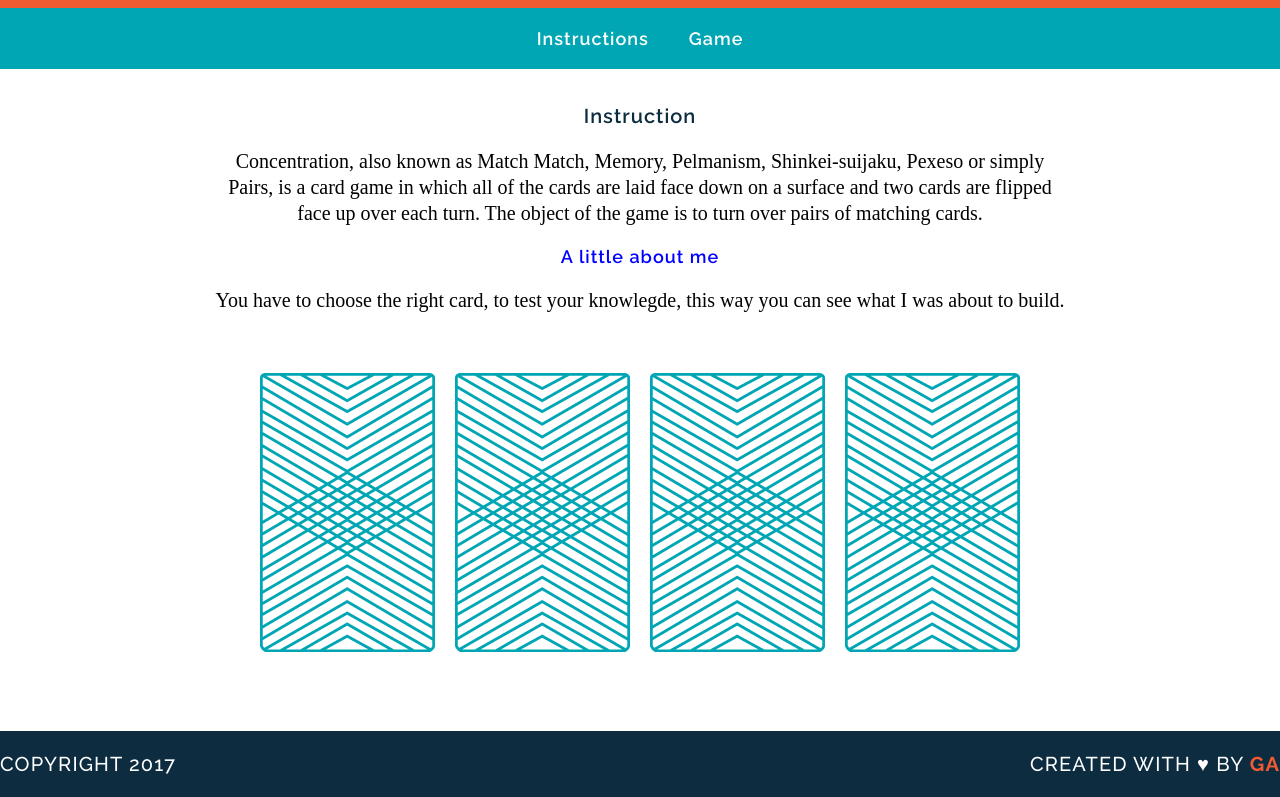
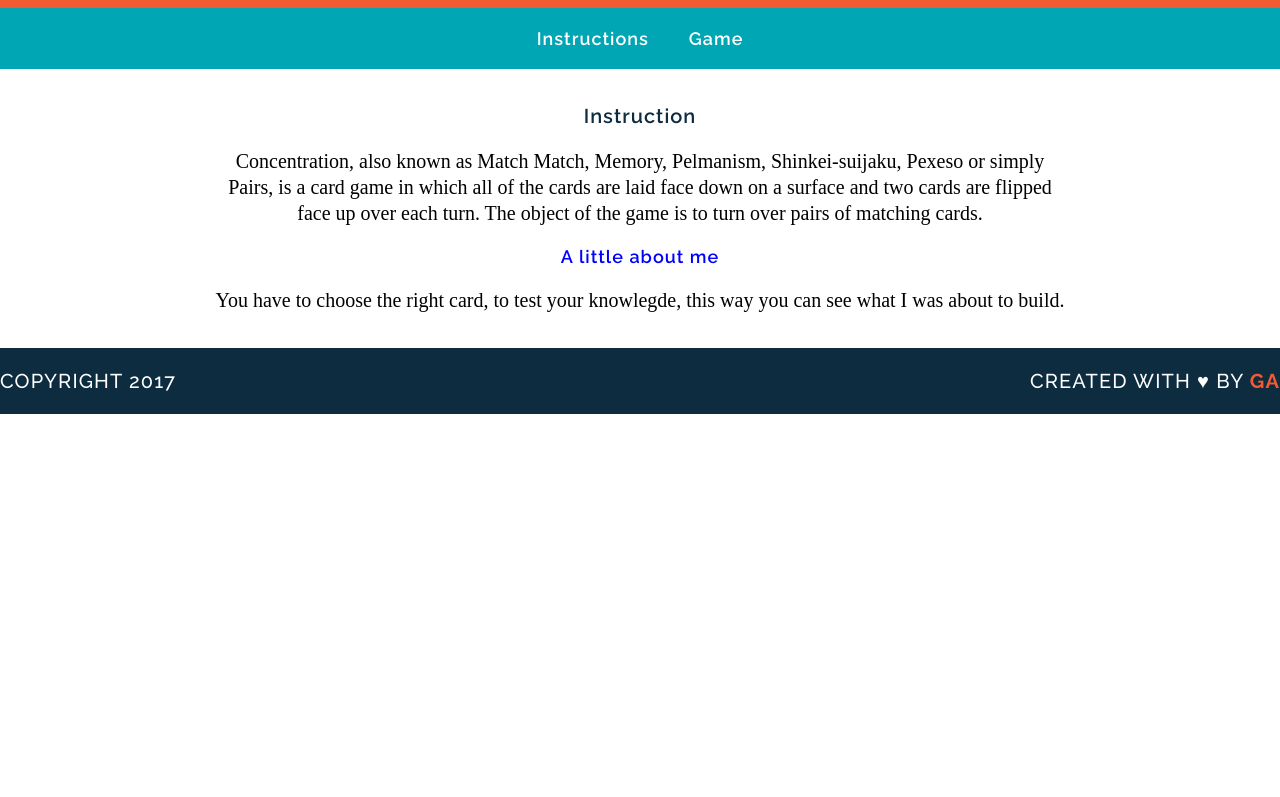
Before and after one commit to dc3430/wdi-fundamentals-memorygame, a plain HTML site: page memory_game/index.html in a window 1280 px wide. Shown: the part 105-902 px from the top of the page. After the commit the page ends 800 px from the top, so only its background shows below. Drawn offline with Linux system fonts and the light colour scheme; a web font is replaced by a local one.

Commit message:
creating game logic

```diff
--- a/memory_game/index.html
+++ b/memory_game/index.html
@@ -17,12 +17,7 @@
       <p>Concentration, also known as Match Match, Memory, Pelmanism, Shinkei-suijaku, Pexeso or simply Pairs, is a card game in which all of the cards are laid face down on a surface and two cards are flipped face up over each turn. The object of the game is to turn over pairs of matching cards.</p>
       <a href="https://www.linkedin.com/in/cermak-daniel/" target="_blank">A little about me</a>
 	    <p>You have to choose the right card, to test your knowlegde, this way you can see what I was about to build.</p>
-		  <div>
-		    <img src="images/back.png" alt="Queen of Diamonds">
-		    <img src="images/back.png" alt="Queen of Hearts">
-		    <img src="images/back.png" alt="King of Diamonds">
-		    <img src="images/back.png" alt="King of Hearts">
-		  </div>
+		  <div id="game-board" class="board clearfix"></div>
 	  </main>
 	  <footer>
       <div class="footer clearfix">
```
